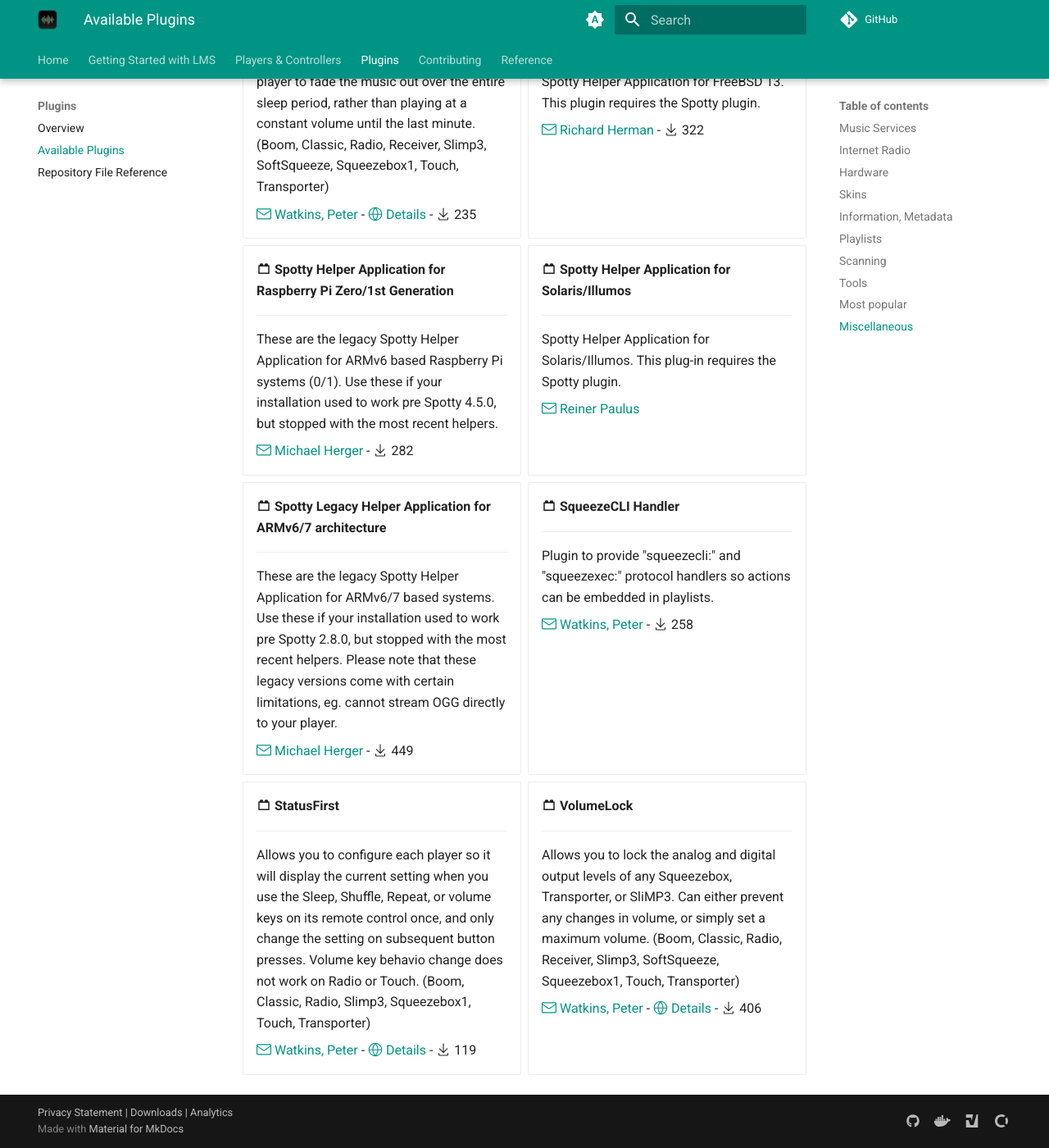
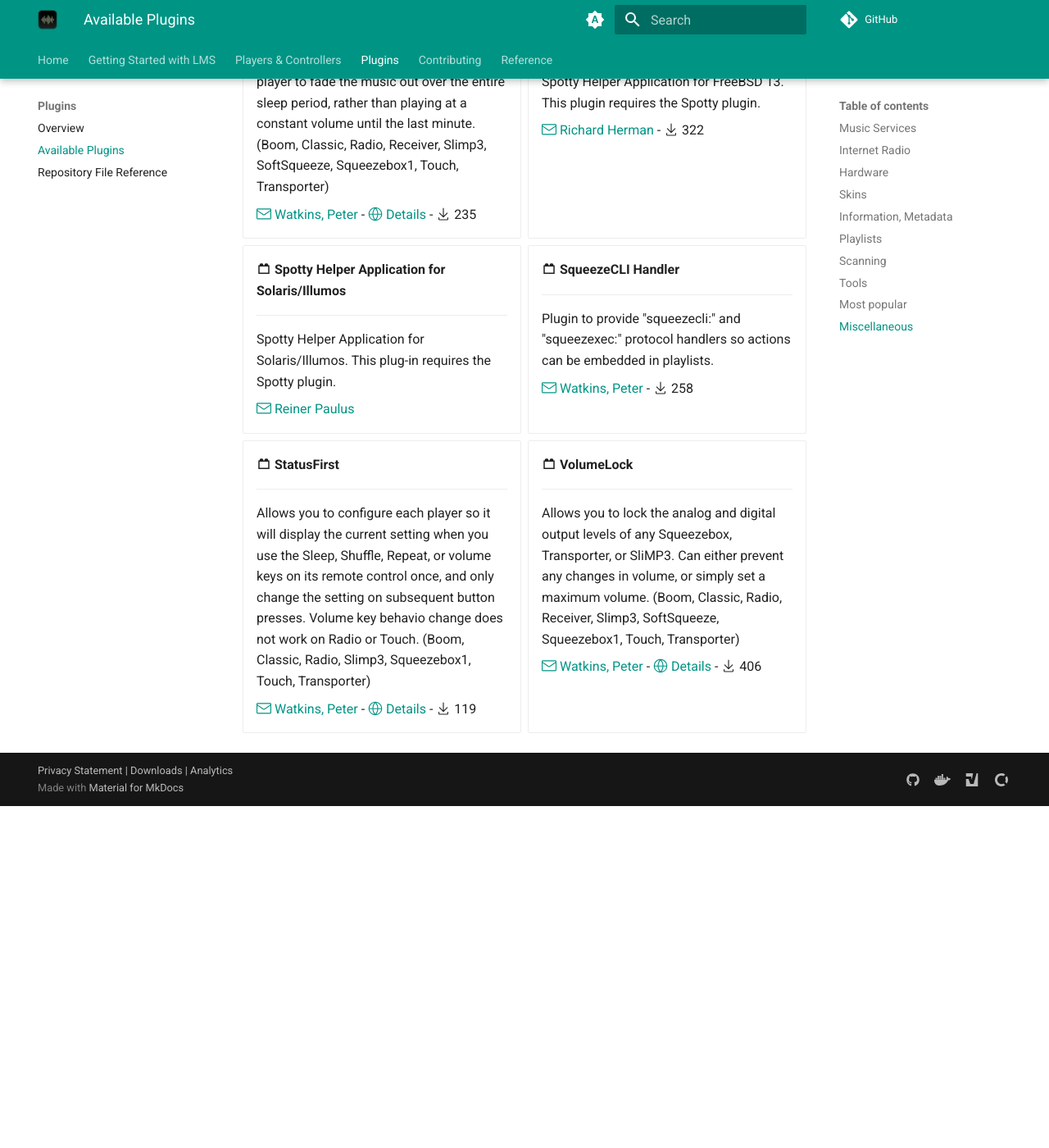
Before and after one commit to LMS-Community/lms-community.github.io, an MkDocs documentation site: the page built from docs/plugins/directory.md, in a window 1280 px wide and 1400 px high, scrolled down 20400 px. Shown: the whole window at 82% size. Built offline with MkDocs 1.6.1 and Material for MkDocs 9.7.7, drawn with Linux system fonts in a browser that asks for light colours; a script that is not in the unit is left out; plug-ins that fetch from the network failed and are left out; comment, search, counter and statistics services are not loaded; after the commit the page ends 21383 px from its top, so only the background shows below that.

Commit message:
Update external data sources

```diff
--- a/docs/plugins/directory.md
+++ b/docs/plugins/directory.md
@@ -1244,14 +1244,6 @@ title: Available Plugins
 
     [:octicons-mail-24: Richard Herman](mailto:richard@neversimple.eu)    - :octicons-download-24: 322
 
--   __:material-toy-brick-outline: Spotty Helper Application for Raspberry Pi Zero/1st Generation__
-
-    ---
-
-    These are the legacy Spotty Helper Application for ARMv6 based Raspberry Pi systems (0/1). Use these if your installation used to work pre Spotty 4.5.0, but stopped with the most recent helpers.
-
-    [:octicons-mail-24: Michael Herger](mailto:slim@herger.net)    - :octicons-download-24: 282
-
 -   __:material-toy-brick-outline: Spotty Helper Application for Solaris/Illumos__
 
     ---
@@ -1259,14 +1251,6 @@ title: Available Plugins
     Spotty Helper Application for Solaris/Illumos. This plug-in requires the Spotty plugin.
 
     [:octicons-mail-24: Reiner Paulus](mailto:lms@hashsum.org)
-
--   __:material-toy-brick-outline: Spotty Legacy Helper Application for ARMv6/7 architecture__
-
-    ---
-
-    These are the legacy Spotty Helper Application for ARMv6/7 based systems. Use these if your installation used to work pre Spotty 2.8.0, but stopped with the most recent helpers. Please note that these legacy versions come with certain limitations, eg. cannot stream OGG directly to your player.
-
-    [:octicons-mail-24: Michael Herger](mailto:slim@herger.net)    - :octicons-download-24: 449
 
 -   __:material-toy-brick-outline: SqueezeCLI Handler__
 
```
Also changed, not shown: docs/analytics/stats.json (+1 -1 lines), docs/getting-started/changelog-lms9.md (+1 -0 lines).
